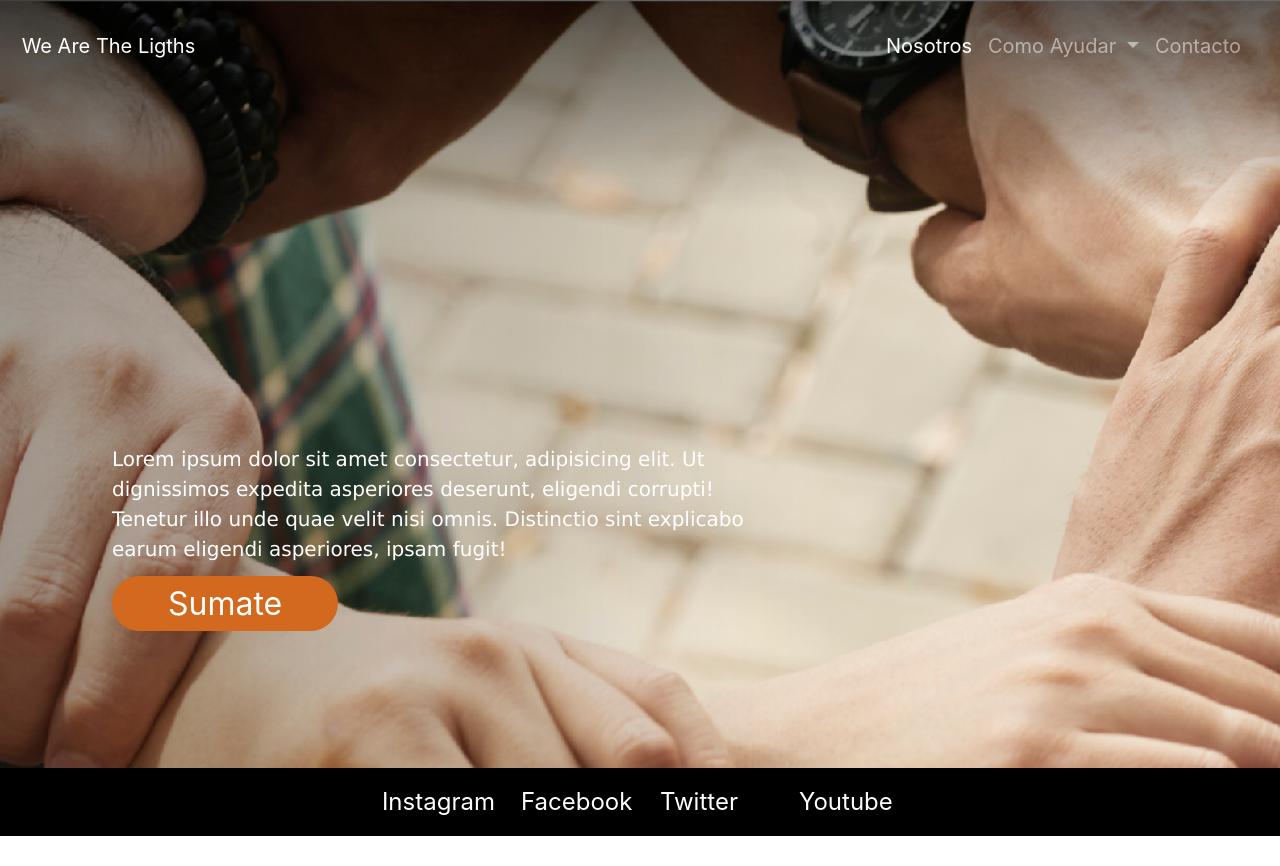
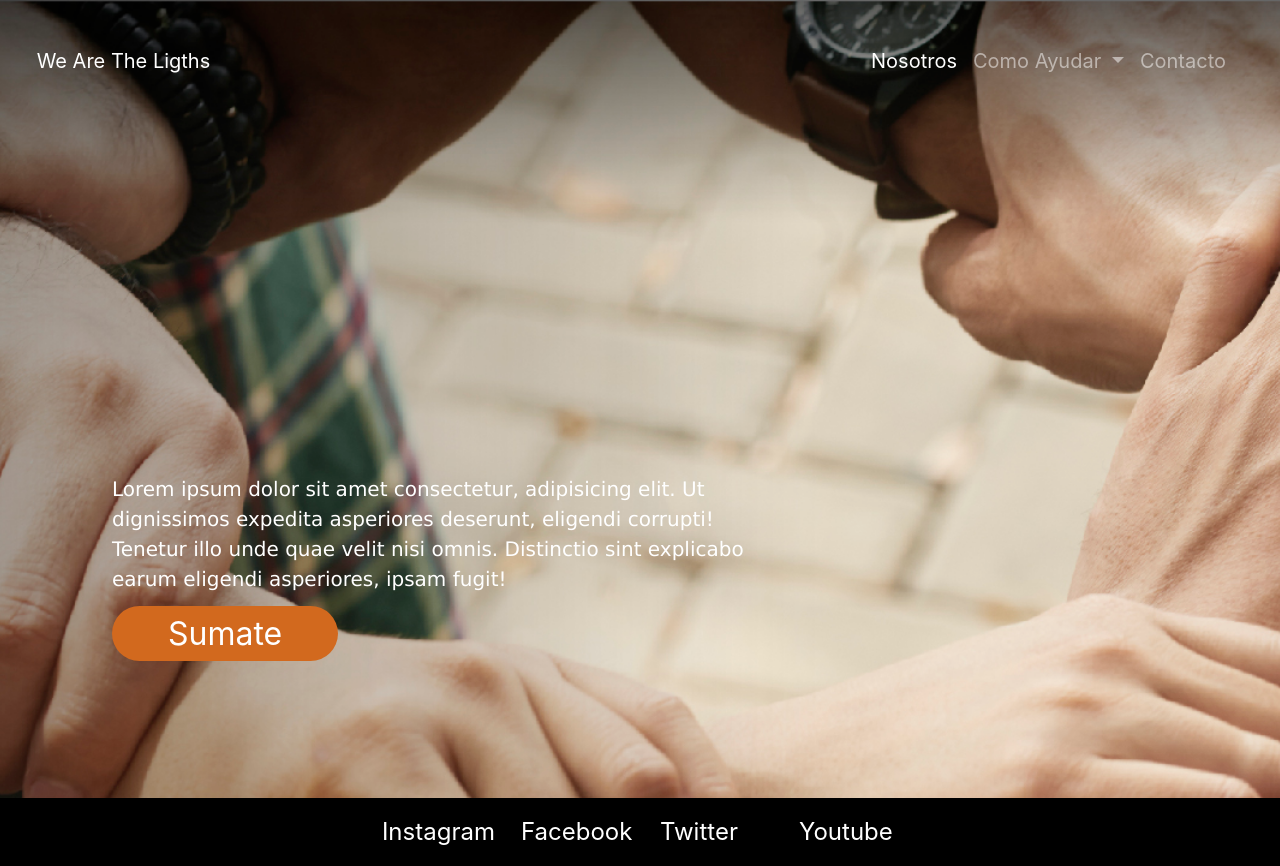
Before and after one commit to tomibabikian/clase11, a website: page index.html in a window 1280 px wide. Shown: the top 866 px of the page. Before the commit the page ends 836 px from the top, so only its background shows below. Drawn offline with nearby package versions, Linux system fonts and the light colour scheme.

Commit message:
modifique class

```diff
--- a/index.html
+++ b/index.html
@@ -14,7 +14,7 @@
 
 </head>
 <body class="body-principal">
-    <header class="containernavNosotros-index">
+    <header class="container-fluid navNosotros">
         <div class="row" >
             <div class="col-lg-12 col-md-12 col-xs-12" >
                 <nav  class="navbar navbar-expand-lg navbar-light  navbar-dark" >
```
